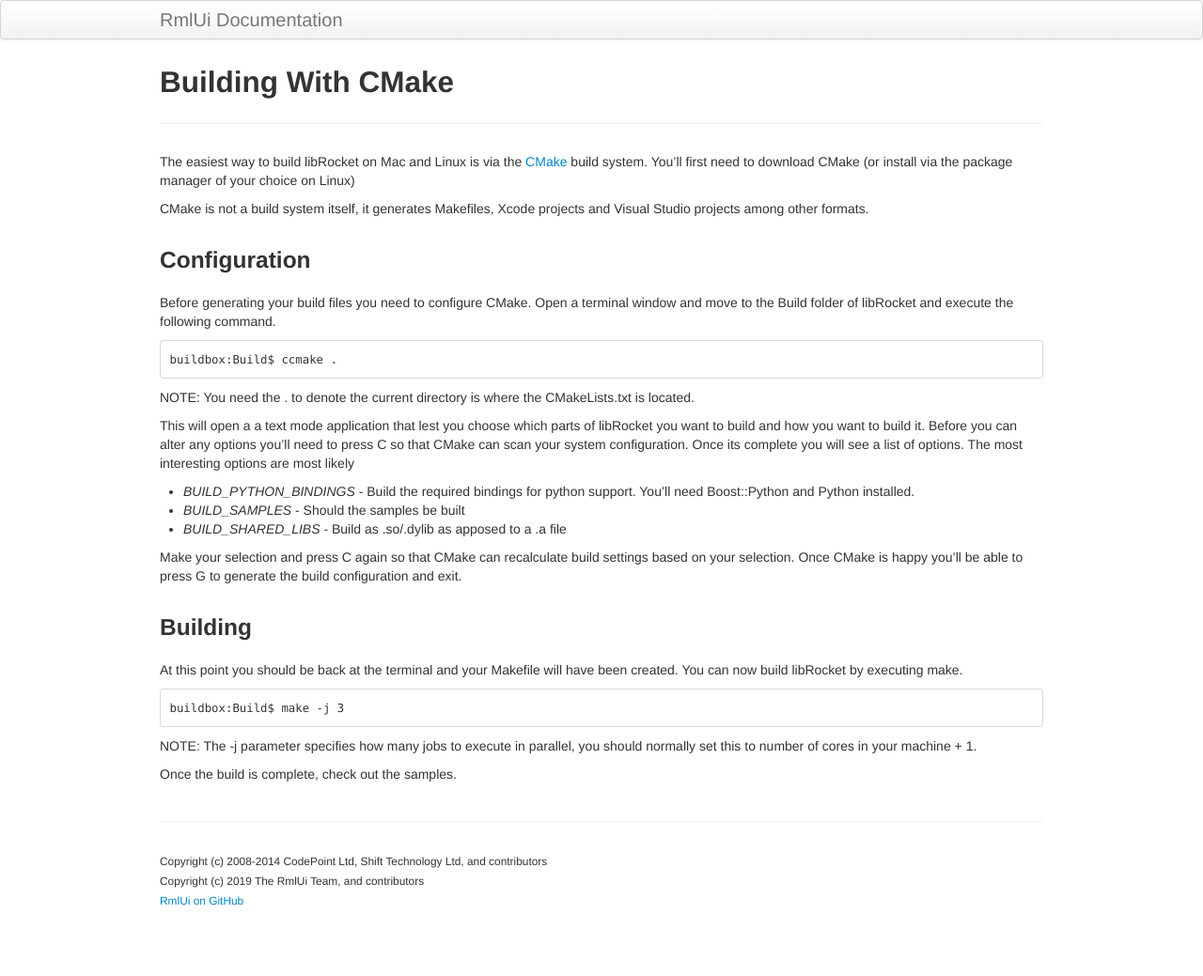
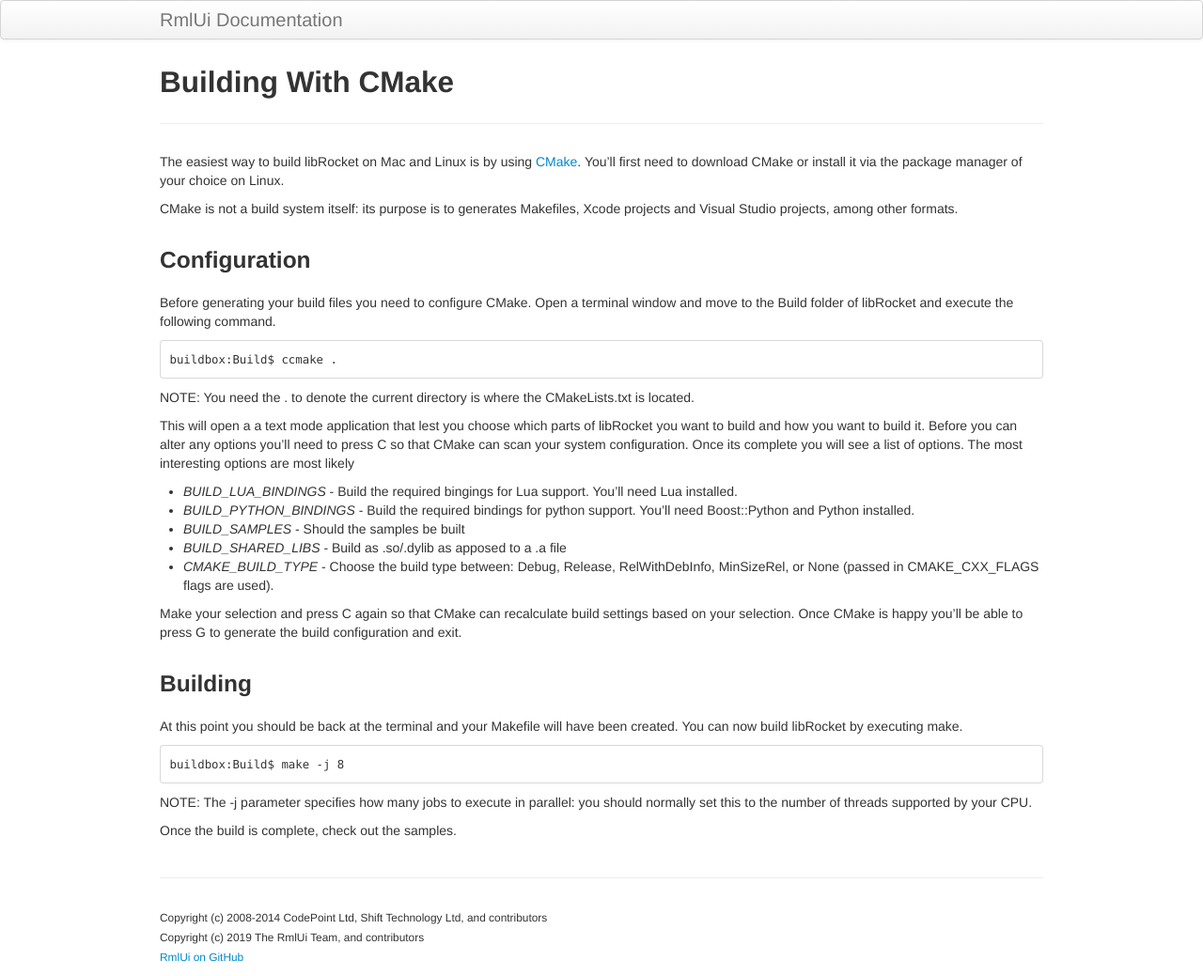
Before and after one commit to barotto/libRocketDoc, a Jekyll site: the page built from pages/building_with_cmake.md, in a window 1280 px wide. Shown: the whole page at 94% size. Built offline with Jekyll 4.4.1, drawn with Linux system fonts in a browser that asks for light colours; before the commit the page ends 979 px from its top, so only the background shows below that.

Commit message:
Update CMake instructions

````diff
--- a/pages/building_with_cmake.md
+++ b/pages/building_with_cmake.md
@@ -3,9 +3,9 @@ layout: page
 title: Building With CMake
 ---
 
-The easiest way to build libRocket on Mac and Linux is via the [CMake](http://cmake.org) build system. You'll first need to download CMake (or install via the package manager of your choice on Linux)
+The easiest way to build libRocket on Mac and Linux is by using [CMake](http://cmake.org). You'll first need to download CMake or install it via the package manager of your choice on Linux.
 
-CMake is not a build system itself, it generates Makefiles, Xcode projects and Visual Studio projects among other formats.
+CMake is not a build system itself: its purpose is to generates Makefiles, Xcode projects and Visual Studio projects, among other formats.
 
 ### Configuration
 
@@ -19,9 +19,11 @@ NOTE: You need the . to denote the current directory is where the CMakeLists.txt
 
 This will open a a text mode application that lest you choose which parts of libRocket you want to build and how you want to build it. Before you can alter any options you'll need to press C so that CMake can scan your system configuration. Once its complete you will see a list of options. The most interesting options are most likely
 
+* *BUILD_LUA_BINDINGS* - Build the required bingings for Lua support. You'll need Lua installed.
 * *BUILD_PYTHON_BINDINGS* - Build the required bindings for python support. You'll need Boost::Python and Python installed.
 * *BUILD_SAMPLES* - Should the samples be built
 * *BUILD_SHARED_LIBS* - Build as .so/.dylib as apposed to a .a file
+* *CMAKE_BUILD_TYPE* - Choose the build type between: Debug, Release, RelWithDebInfo, MinSizeRel, or None (passed in CMAKE_CXX_FLAGS flags are used).
 
 Make your selection and press C again so that CMake can recalculate build settings based on your selection. Once CMake is happy you'll be able to press G to generate the build configuration and exit.
 
@@ -30,9 +32,9 @@ Make your selection and press C again so that CMake can recalculate build settin
 At this point you should be back at the terminal and your Makefile will have been created. You can now build libRocket by executing make.
 
 ```
-buildbox:Build$ make -j 3
+buildbox:Build$ make -j 8
 ```
 
-NOTE: The -j parameter specifies how many jobs to execute in parallel, you should normally set this to number of cores in your machine + 1.
+NOTE: The -j parameter specifies how many jobs to execute in parallel: you should normally set this to the number of threads supported by your CPU.
 
 Once the build is complete, check out the samples.
````
